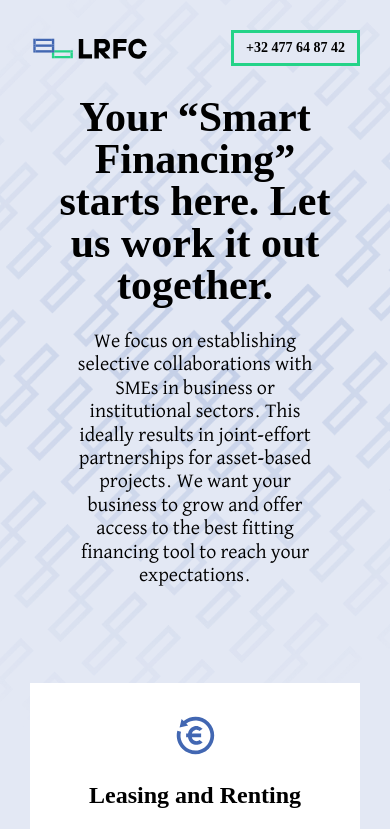
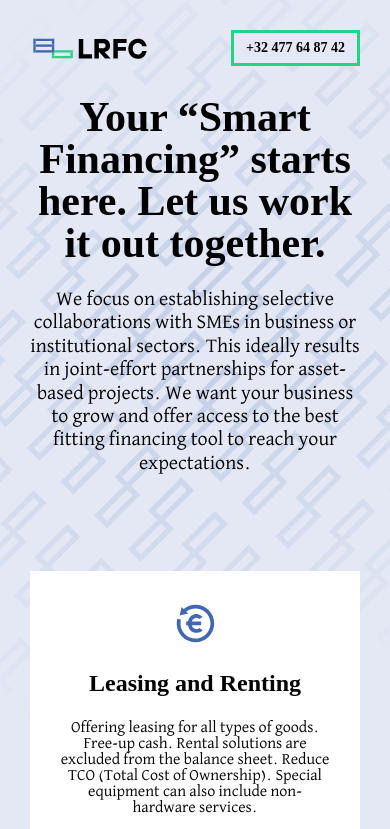
Before and after one commit to nicolasvdsp/corens, a plain HTML site: page index.html in a window 390 px wide. Shown: the top 829 px of the page. Drawn offline with Linux system fonts and the light colour scheme; a web font is replaced by a local one.

Commit message:
fix(responsive): make side paddings smaller at hero

```diff
--- a/styles/components/_mediaqueries.scss
+++ b/styles/components/_mediaqueries.scss
@@ -38,6 +38,12 @@
         }
     }
 
+    .heroSection h1, .heroSection p{
+        width: fit-content;
+        margin-left: 30px;
+        margin-right: 30px;
+    }
+
     .cards{
         margin: 96px 30px;
         .card{
@@ -54,9 +60,6 @@
 
     h1{
         font-size: 42px;
-    }
-    .heroSection p{
-        width: 65%;
     }
 
     h2{
```
Also changed, not shown: css/main.css.
